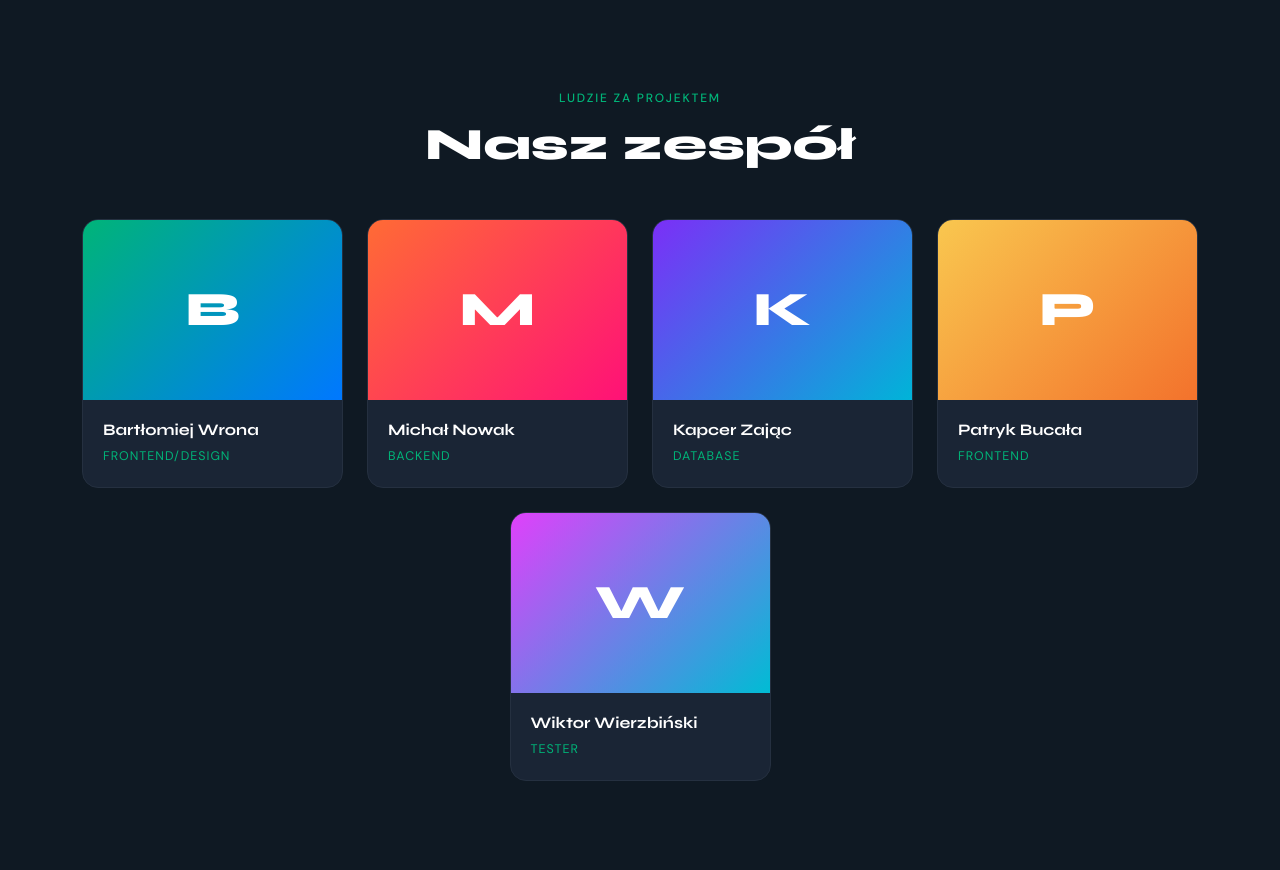
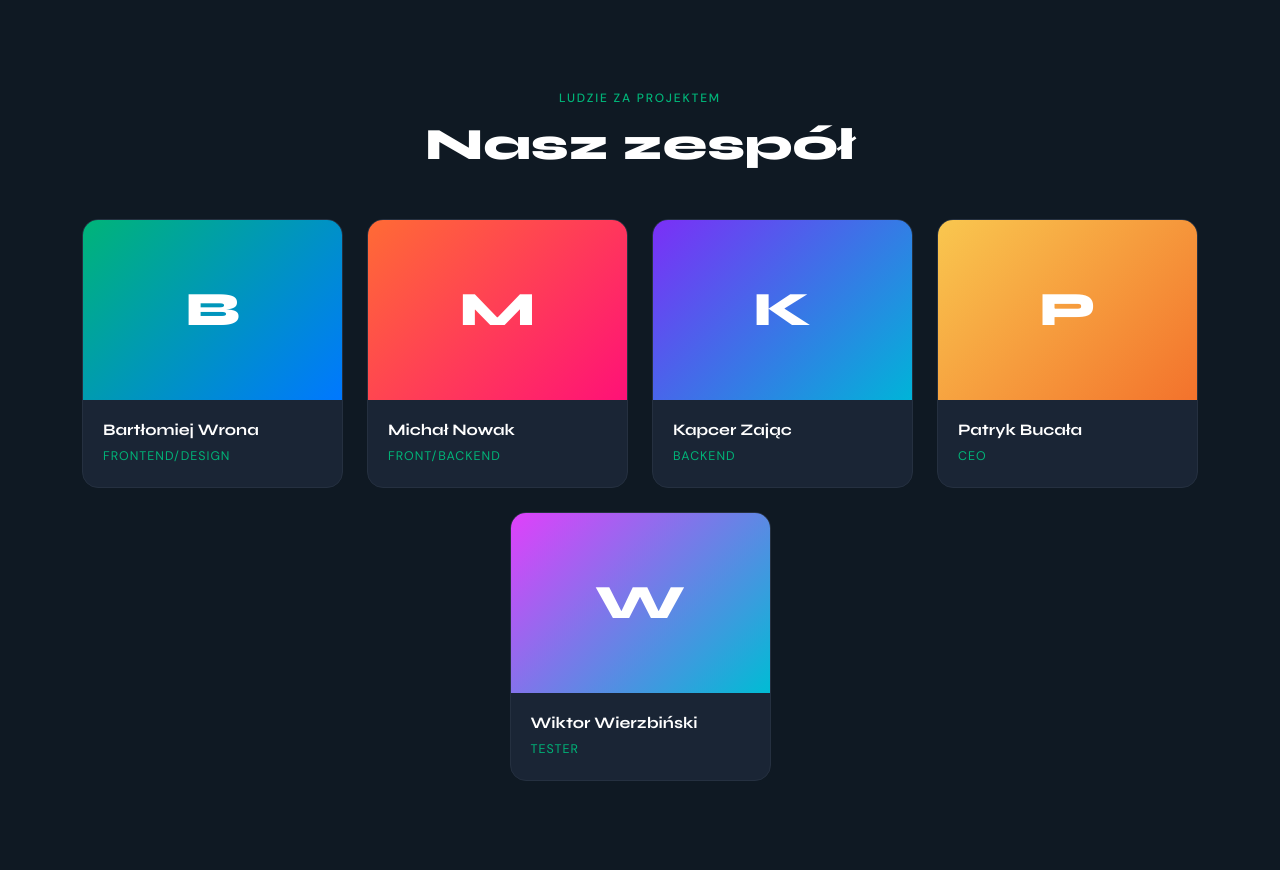
Before and after one commit to KacperZa/IOP, a Django app: page /about in a window 1280 px wide. Shown: the part 1291-2161 px from the top of the page. Run offline with Django 5.2, Linux system fonts and the light colour scheme; parts of the project's set-up code (start-up, migrations or seed data) failed here and were passed over.

Commit message:
Drobne zmiany w about

```diff
--- a/iop/main/templates/main/about.html
+++ b/iop/main/templates/main/about.html
@@ -368,7 +368,7 @@
                         <div class="team-avatar" style="background: linear-gradient(135deg, #ff6b35, #ff1177);">M</div>
                         <div class="team-info">
                             <h6>Michał Nowak</h6>
-                            <small>Backend</small>
+                            <small>Front/Backend</small>
                         </div>
                     </div>
                 </div>
@@ -377,7 +377,7 @@
                         <div class="team-avatar" style="background: linear-gradient(135deg, #7b2ff7, #00b4d8);">K</div>
                         <div class="team-info">
                             <h6>Kapcer Zając</h6>
-                            <small>Database</small>
+                            <small>Backend</small>
                         </div>
                     </div>
                 </div>
@@ -386,7 +386,7 @@
                         <div class="team-avatar" style="background: linear-gradient(135deg, #f9c74f, #f3722c);">P</div>
                         <div class="team-info">
                             <h6>Patryk Bucała</h6>
-                            <small>Frontend</small>
+                            <small>CEO</small>
                         </div>
                     </div>
                 </div>
```
